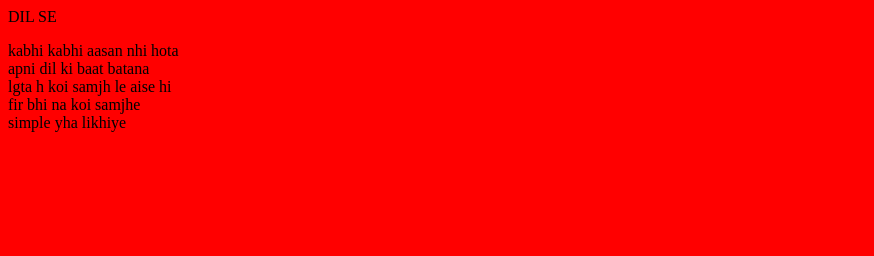
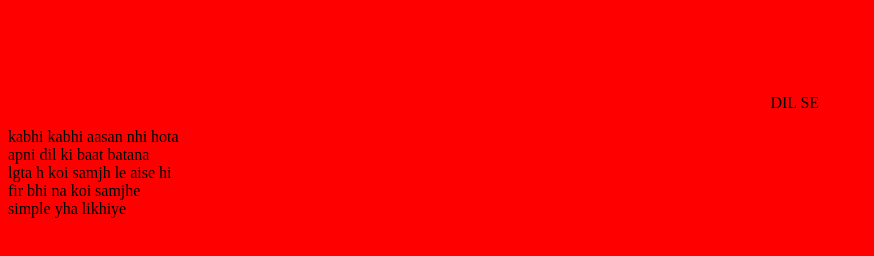
Before and after one commit to chetnak11/myfirstwebpage, a plain HTML site: page dil.html in a window 1280 px wide. Shown: the whole page, without its empty margins (0-874 px from the left). Drawn offline with Linux system fonts and the light colour scheme.

Commit message:
updated file

```diff
--- a/dil.html
+++ b/dil.html
@@ -4,6 +4,7 @@
 <title>dil se </title>
 </head>
 <body bgcolor = red>
+<marquee width="60%" direction="right" height="100px" bggolor="blue">dil se</marquee>
 <p1> DIL SE</p1>
 <p>kabhi kabhi aasan nhi hota <br> apni dil ki baat batana<br>lgta h koi samjh le aise hi</br> fir bhi na koi samjhe<br>simple yha likhiye</p>
 </body>
```
